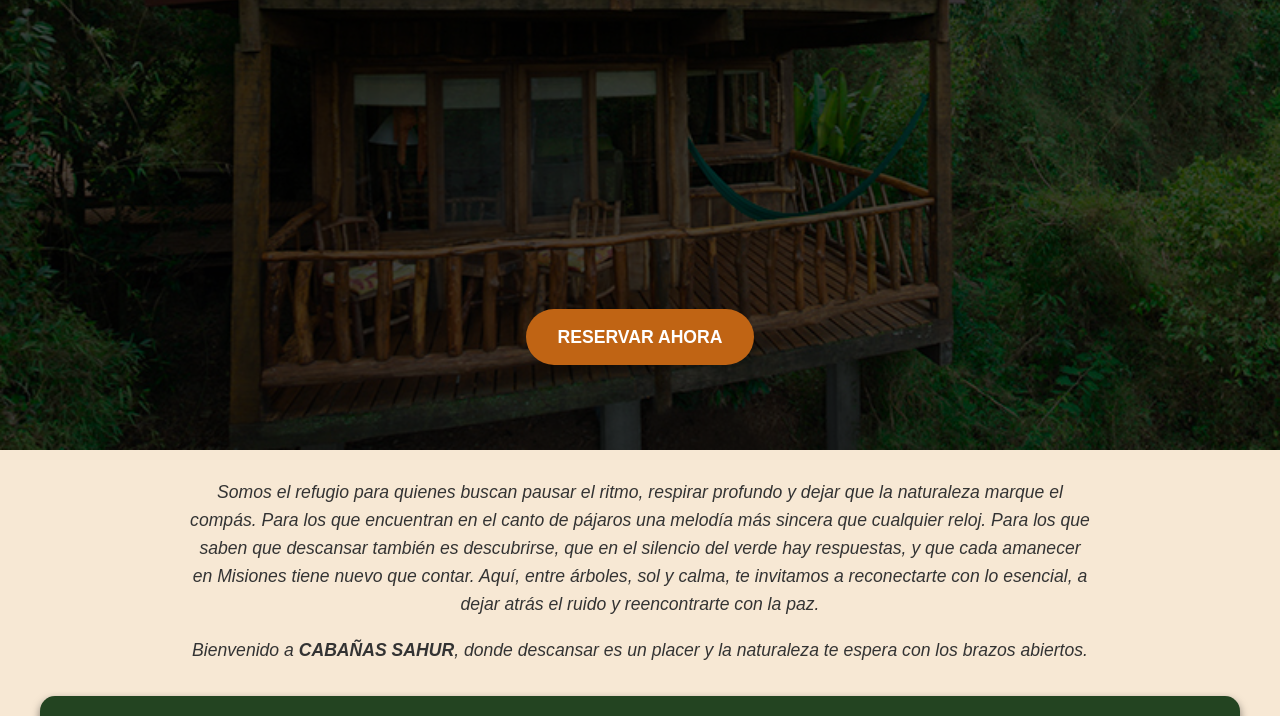
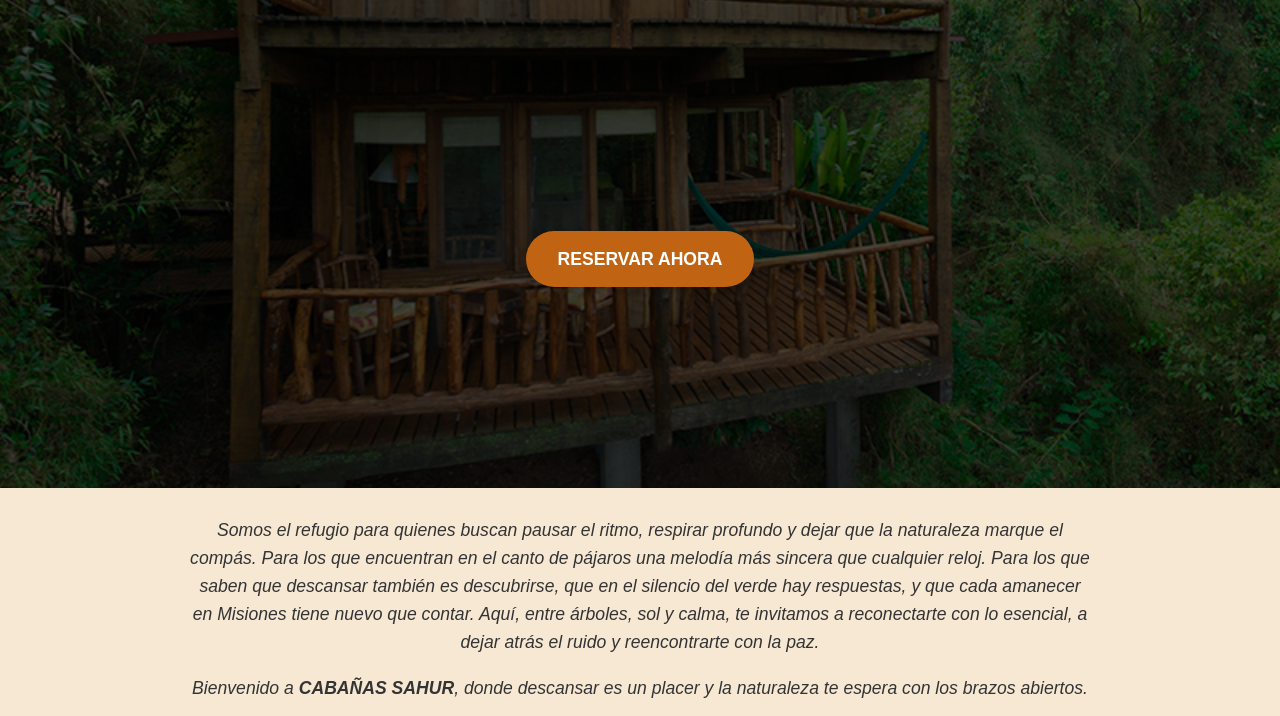
Before and after one commit to emilioalfonso/cab-as-sahur, a plain HTML site: page index.html in a window 1280 px wide. Shown: the part 350-1066 px from the top of the page. Drawn offline with Linux system fonts and the light colour scheme; a web font is replaced by a local one.

Commit message:
Add files via upload

```diff
--- a/style.css
+++ b/style.css
@@ -55,22 +55,29 @@ nav a:hover {
 /*HEADER*/
 .hero {
     position: relative;
-    height: 100vh;
+    width: 100%;
+    height: 60vh; /* altura más amigable en móviles */
     background-image: url('tacuapi-4-1.jpg');
     background-size: cover;
-    background-position: center;
+    background-position: center center;
+    background-repeat: no-repeat;
     display: flex;
     justify-content: center;
-    align-items: center;
+    align-items: center; /* centra verticalmente */
     text-align: center;
-    padding-top: 110px;
+    padding: 0; /* eliminamos padding extra que rompe la altura */
+    margin: 0;
 }
+
 @media (min-width: 769px) {
-    .hero-logo {
-        width: 350px;
-        margin-bottom: 325px;
-        margin-top: -95px;
-    } }
+    .hero {
+        height: 100vh; /* altura grande en desktop */
+        padding-top: 80px;
+        margin-top: 38px;
+        align-items: flex-start; /* mantener alineación original en desktop */
+    }
+}
+
 /*OVERLAY*/
 .hero::before {
     content: "";
@@ -81,7 +88,7 @@ nav a:hover {
     z-index: 1;
 }
 
-/* Contenido (logo + botón) */
+/* Contenido*/
 .hero-content {
     position: relative;
     z-index: 2;
@@ -146,12 +153,12 @@ nav a:hover {
     padding-left: 1rem;
     padding-right: 1rem;
     text-align: center;
-    font-size: 1rem; /* base para móviles */}
+    font-size: 1rem;}
     @media (min-width: 769px) {
         .texto1, .texto2 {
             padding-left: 190px;
             padding-right: 190px;
-            font-size: 1.1rem; /* tamaño para PC */
+            font-size: 1.1rem;
         } }
 
 
@@ -318,7 +325,7 @@ padding-bottom: 50px;
 }
 
 .cubo1 {
-    background-color: #234421; /* color de fondo suave */
+    background-color: #234421;
     max-width: 600px;
     margin: 0 auto;
     padding: 2rem;
```
